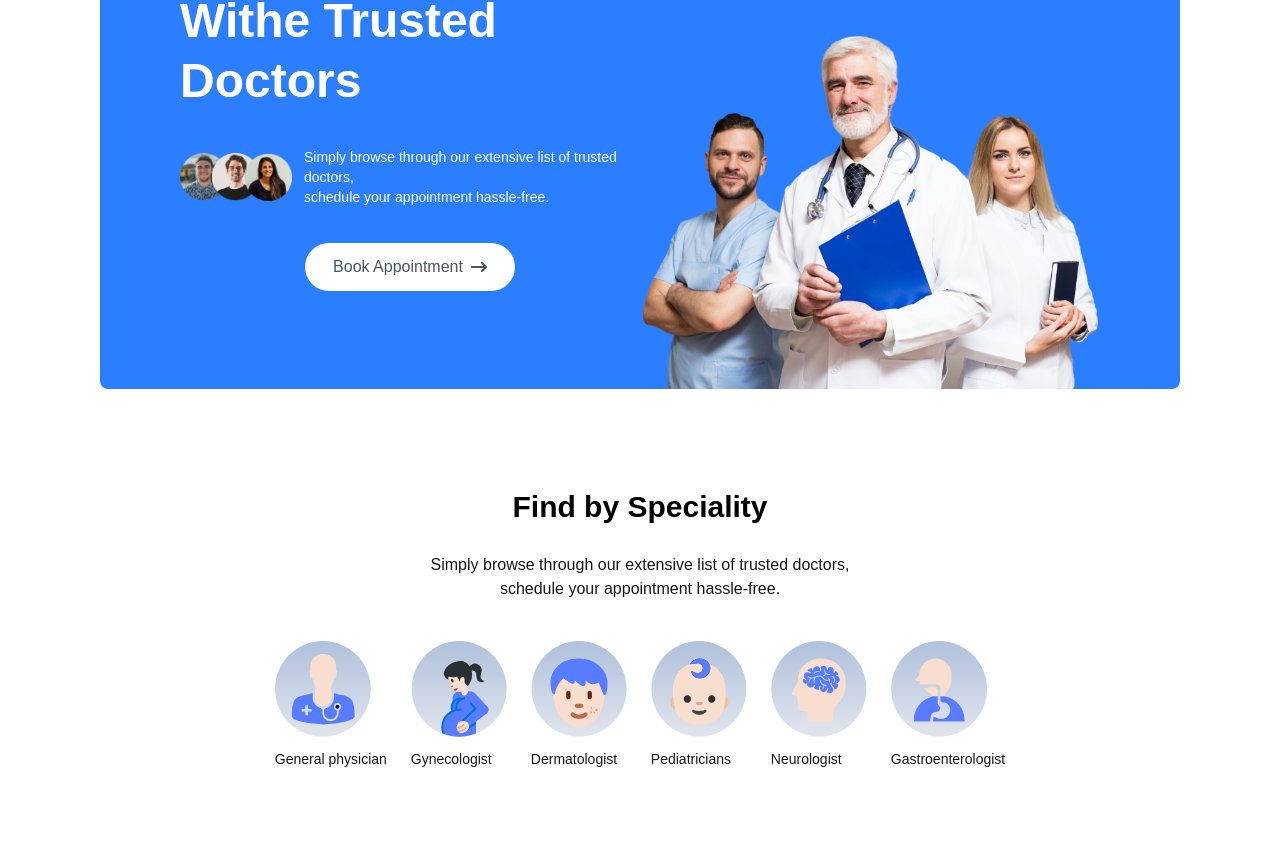
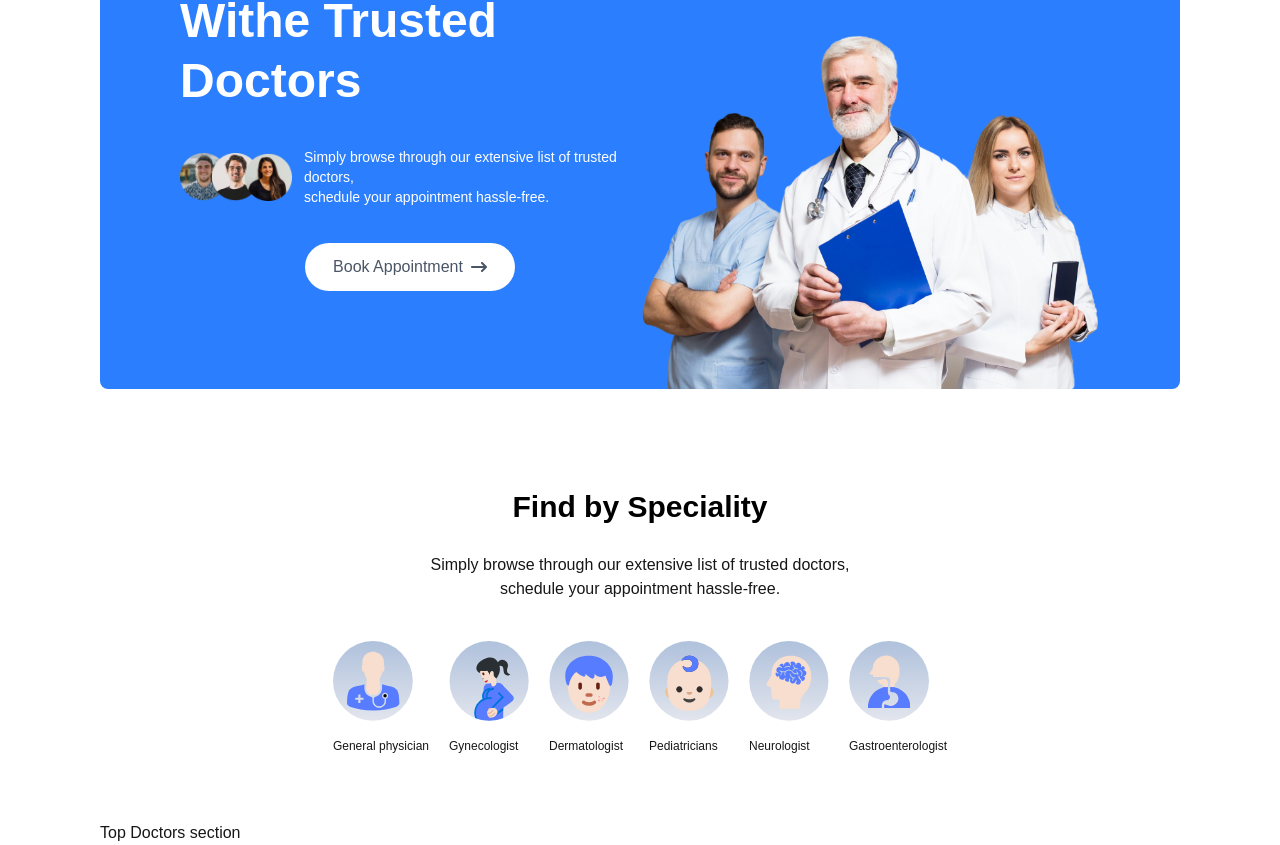
Before and after one commit to nevine1/Full-Stack-Doctor-Appointment-Booking-System, a Next.js app in the folder front-end/: page / in a window 1280 px wide. Shown: the part 267-1112 px from the top of the page. Built offline with nearby package versions, Linux system fonts and the light colour scheme.

Commit message:
working on top doctors section on the home page

```diff
--- a/front-end/src/app/page.js
+++ b/front-end/src/app/page.js
@@ -1,13 +1,15 @@
 import Image from "next/image";
 import Header from "@/components/homePage/Header";
 import SpecialityMenu from "@/components/homePage/SpecialityMenu";
+import TopDoctors from "@/components/homePage/TopDoctors";
 export default function Home() {
   return (
     <div className=" ">
 
       <Header />
 
-      <SpecialityMenu/>
+      <SpecialityMenu />
+      <TopDoctors/>
     </div>
   );
 }
--- a/front-end/src/components/homePage/SpecialityMenu.js
+++ b/front-end/src/components/homePage/SpecialityMenu.js
@@ -1,3 +1,4 @@
+"use client"
 import React from 'react'
 import Link from 'next/link'
 import Image from 'next/image'
@@ -10,18 +11,20 @@ const SpecialityMenu = () => {
               Simply browse through our extensive list of trusted doctors, <br/>
               schedule your appointment hassle-free.
           </p>
-          <div className="flex lg:flex-row md:flex-row sm:flex-col gap-6 my-7 ">
+          <div className="flex lg:flex-row md:flex-row sm:flex-col justify-center gap-5 my-7 " onClick={() => scrollTo(0,0)}>
               {
                   specialityData.map((spec, index) => (
 
-                      <div key={index} className=" text-sm mt-3 hover:-translate-y-4 transition-all duration-500 sm:my-3">
-                          <Link href={`/doctors/${spec.speciality}`}>
+                      <div key={index} className=" mt-3 hover:translate-y-[-10px] transition-all duration-500 sm:my-3">
+                      <Link
+                          href={`/doctors/${spec.speciality}`}
+                          className="cursor-pointer text-xs flex-shrink-0 ">
                             <Image
                                 src={spec.image}
                                 alt="specialist"
                                 width={100}
                                 height={100}
-                                className="w-16 sm:w-24 mb-3 "
+                                className="w-14 sm:w-20 mb-3 "
                             />
 
                           {spec.speciality}
--- /dev/null
+++ b/front-end/src/components/homePage/TopDoctors.js
@@ -0,0 +1,11 @@
+import React from 'react'
+
+const TopDoctors = () => {
+  return (
+    <div>
+      <h1>Top Doctors section </h1>
+    </div>
+  )
+}
+
+export default TopDoctors
```
